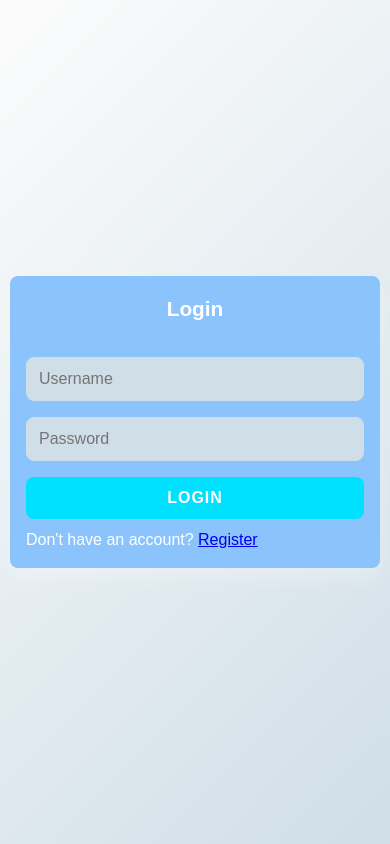
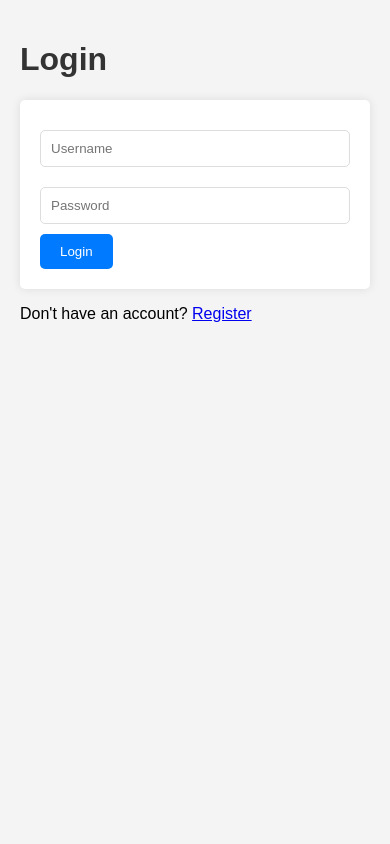
Before and after one commit to Sainea/Pruebadejavascrit, a website with bundled scripts: page index.html in a window 390 px wide. Built offline with nearby package versions, Linux system fonts and the light colour scheme.

Commit message:
styles.css

```diff
--- a/styles.css
+++ b/styles.css
@@ -1,164 +1,80 @@
-:root {
-    --primary-color: #00e1ff; /* Morado oscuro */
-    --secondary-color: #ace6f1; /* Azul vibrante */
-    --dark-color: #fcfcfc; /* Azul muy oscuro */
-    --medium-color: #cfdee7; /* Azul oscuro */
-    --light-color: #8bc4fd; /* Azul grisáceo */
-    --accent-color: #ffffff; /* Rojo vibrante */
-    --shadow: 0 10px 20px rgba(255, 255, 255, 0.3);
-    --transition: all 0.3s ease;
-    --border-radius: 8px;
+body {
+    font-family: Arial, sans-serif;
+    background-color: #f4f4f4;
+    margin: 0;
+    padding: 0;
 }
 
-* {
-    margin: 0;
-    padding: 0;
+#app {
+    max-width: 800px;
+    margin: 0 auto;
+    padding: 20px;
+}
+
+h1, h2 {
+    color: #333;
+}
+
+form {
+    background: #fff;
+    padding: 20px;
+    border-radius: 5px;
+    box-shadow: 0 0 10px rgba(0, 0, 0, 0.1);
+}
+
+input[type="text"],
+input[type="password"],
+input[type="number"] {
+    width: 100%;
+    padding: 10px;
+    margin: 10px 0;
+    border: 1px solid #ddd;
+    border-radius: 5px;
     box-sizing: border-box;
 }
 
-body {
-    font-family: 'Montserrat', sans-serif;
-    background-color: #fff;
+button {
+    background: #007BFF;
     color: #fff;
-    line-height: 1.6;
-    display: flex;
-    justify-content: center;
-    align-items: center;
-    min-height: 100vh;
-    padding: 20px;
-    background: linear-gradient(135deg, var(--dark-color), var(--medium-color));
-}
-
-#app {
-    width: 100%;
-    max-width: 600px;
-    background-color: var(--light-color);
-    border-radius: var(--border-radius);
-    box-shadow: var(--shadow);
-    padding: 2rem;
-    transition: var(--transition);
-}
-
-h1 {
-    color: #fff;
-    margin-bottom: 1.5rem;
-    text-align: center;
-    font-weight: 600;
-}
-
-form {
-    display: flex;
-    flex-direction: column;
-}
-
-input, select, button {
-    margin: 0.5rem 0;
-    padding: 1rem;
-    border: 1px solid var(--medium-color);
-    border-radius: var(--border-radius);
-    font-size: 1rem;
-    transition: var(--transition);
-    background-color: var(--medium-color);
-    color: white;
-}
-
-input:focus, select:focus {
-    border-color: var(--secondary-color);
-    box-shadow: 0 0 0 2px rgba(0, 180, 216, 0.4);
-    outline: none;
-}
-
-button {
-    background-color: var(--primary-color);
-    color: white;
     border: none;
+    padding: 10px 20px;
+    border-radius: 5px;
     cursor: pointer;
-    transition: var(--transition);
-    border-radius: var(--border-radius);
-    font-weight: bold;
-    text-transform: uppercase;
-    letter-spacing: 1px;
 }
 
 button:hover {
-    background-color: var(--accent-color);
-    transform: translateY(-3px);
-    box-shadow: 0 6px 15px rgba(0, 0, 0, 0.2);
+    background: #0056b3;
 }
 
-#eventList {
+.error-message {
+    color: #d9534f;
+    margin: 10px 0;
+}
+
+ul {
     list-style: none;
     padding: 0;
 }
 
-#eventList li {
-    padding: 1.5rem;
-    margin: 1rem 0;
-    background-color: var(--medium-color);
-    border-left: 5px solid var(--secondary-color);
-    transition: var(--transition);
-    border-radius: var(--border-radius);
-    box-shadow: var(--shadow);
+ul li {
+    background: #fff;
+    margin: 10px 0;
+    padding: 10px;
+    border-radius: 5px;
+    box-shadow: 0 0 10px rgba(0, 0, 0, 0.1);
     display: flex;
     justify-content: space-between;
     align-items: center;
 }
 
-#eventList li:hover {
-    transform: scale(1.02);
-    box-shadow: 0 10px 25px rgba(0, 0, 0, 0.3);
-}
-
-#registerForEventModal {
+#registerForEventModal, #createEventModal, #editEventModal {
     position: fixed;
     top: 50%;
     left: 50%;
     transform: translate(-50%, -50%);
-    background: var(--light-color);
-    padding: 2rem;
-    border-radius: var(--border-radius);
-    box-shadow: var(--shadow);
+    background: #fff;
+    padding: 20px;
+    border-radius: 5px;
+    box-shadow: 0 0 10px rgba(0, 0, 0, 0.1);
     z-index: 1000;
-    width: 90%;
-    max-width: 500px;
 }
-
-#logoutButton, #returnHomeButton {
-    background-color: var(--accent-color);
-}
-
-#logoutButton:hover, #returnHomeButton:hover {
-    background-color: var(--primary-color);
-}
-
-/* Animaciones */
-@keyframes fadeIn {
-    from { opacity: 0; transform: translateY(-20px); }
-    to { opacity: 1; transform: translateY(0); }
-}
-
-#app, #registerForEventModal {
-    animation: fadeIn 0.5s ease-out forwards;
-}
-
-/* Responsive Design */
-@media (max-width: 768px) {
-    body {
-        padding: 10px;
-    }
-
-    #app {
-        width: 100%;
-        padding: 1rem;
-    }
-}
-
-@media (max-width: 480px) {
-    h1 {
-        font-size: 1.3rem;
-    }
-
-    input, select, button {
-        padding: 0.75rem;
-    }
-}
```
